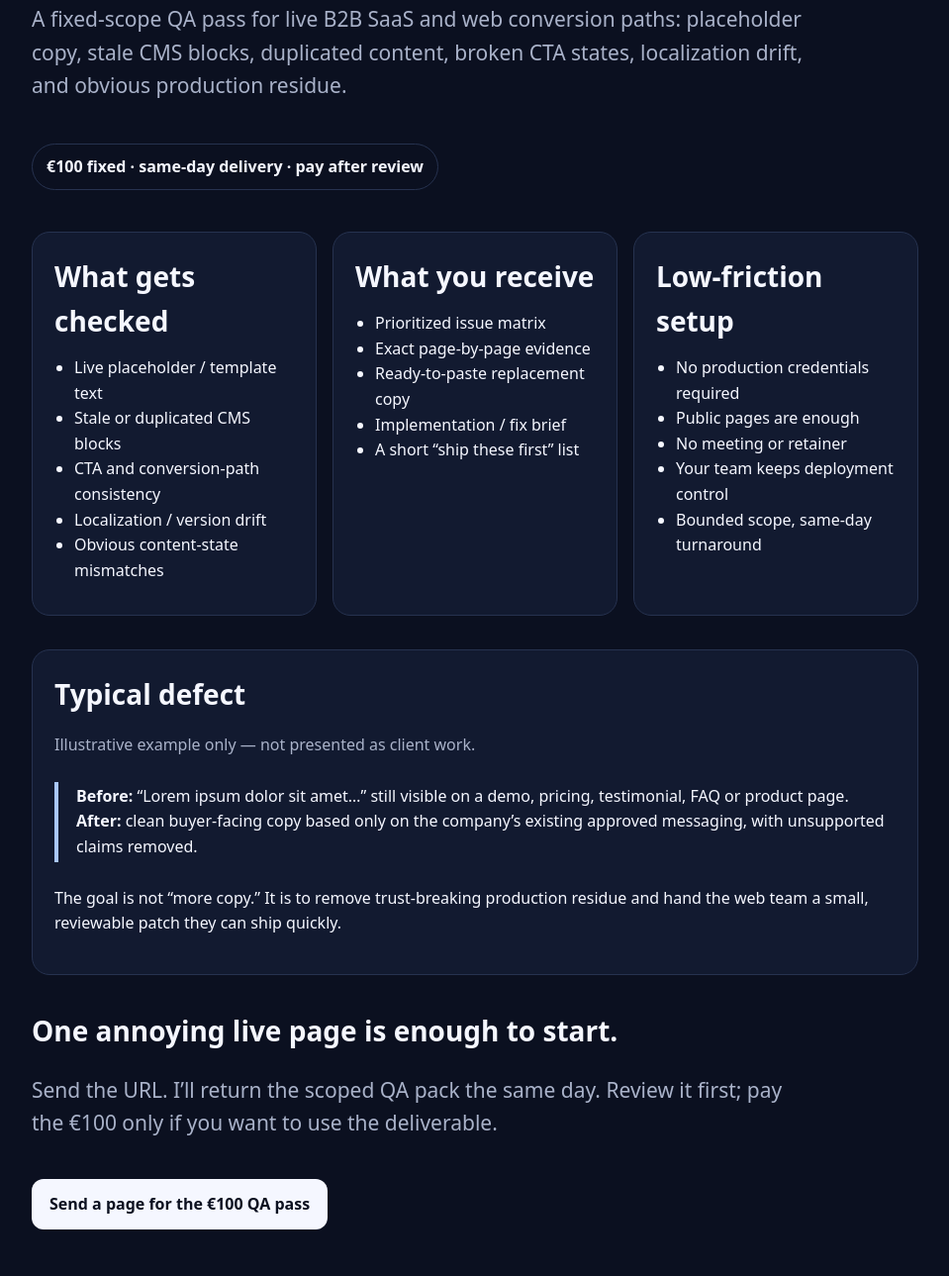
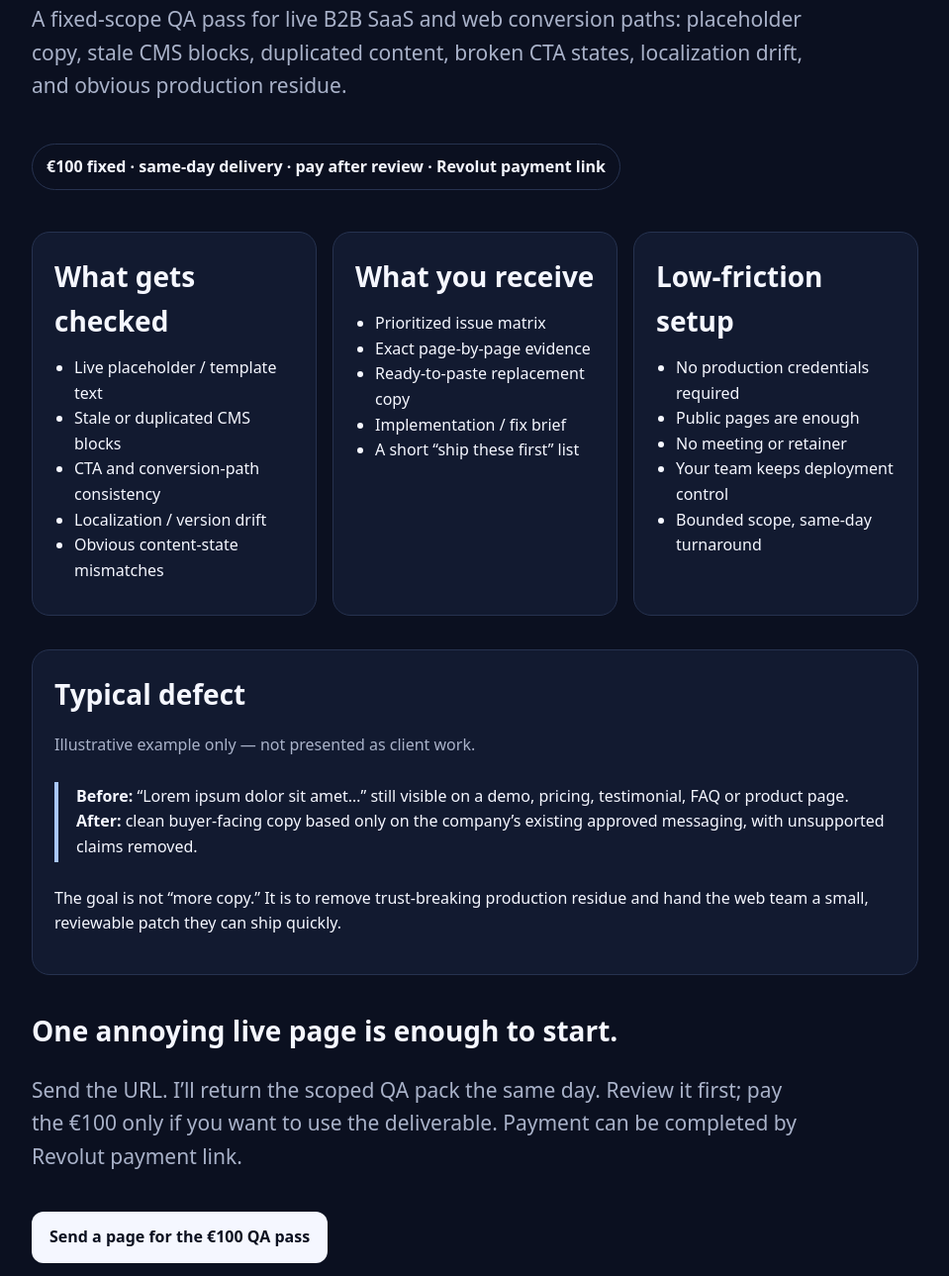
Before and after one commit to sassshalemon/my-portfolio, a plain HTML site: page luma-qa-demo/index.html in a window 1280 px wide. Shown: the part 327-1616 px from the top of the page at 99% size, without its empty margins (160-1119 px from the left). Drawn offline with Linux system fonts and the light colour scheme.

Commit message:
Clarify Revolut payment option

```diff
--- a/luma-qa-demo/index.html
+++ b/luma-qa-demo/index.html
@@ -22,7 +22,7 @@ footer{margin-top:50px;padding-top:20px;border-top:1px solid var(--line);color:v
 <div class="eyebrow">Luma Social · Production Content QA</div>
 <h1>Catch the trust leaks your functional tests miss.</h1>
 <p class="lead">A fixed-scope QA pass for live B2B SaaS and web conversion paths: placeholder copy, stale CMS blocks, duplicated content, broken CTA states, localization drift, and obvious production residue.</p>
-<div class="price">€100 fixed · same-day delivery · pay after review</div>
+<div class="price">€100 fixed · same-day delivery · pay after review · Revolut payment link</div>
 
 <div class="grid">
 <section class="card"><h2>What gets checked</h2><ul>
@@ -45,7 +45,7 @@ footer{margin-top:50px;padding-top:20px;border-top:1px solid var(--line);color:v
 
 <section style="margin-top:34px">
 <h2>One annoying live page is enough to start.</h2>
-<p class="lead">Send the URL. I’ll return the scoped QA pack the same day. Review it first; pay the €100 only if you want to use the deliverable.</p>
+<p class="lead">Send the URL. I’ll return the scoped QA pack the same day. Review it first; pay the €100 only if you want to use the deliverable. Payment can be completed by Revolut payment link.</p>
 <a class="cta" href="mailto:lumasocialcyprus@gmail.com?subject=Go%20-%20%E2%82%AC100%20Production%20Content%20QA&body=URL%3A%20">Send a page for the €100 QA pass</a>
 </section>
 <footer>Luma Social · Evidence-led content QA · No fabricated claims, credentials, or client results.</footer>
```
